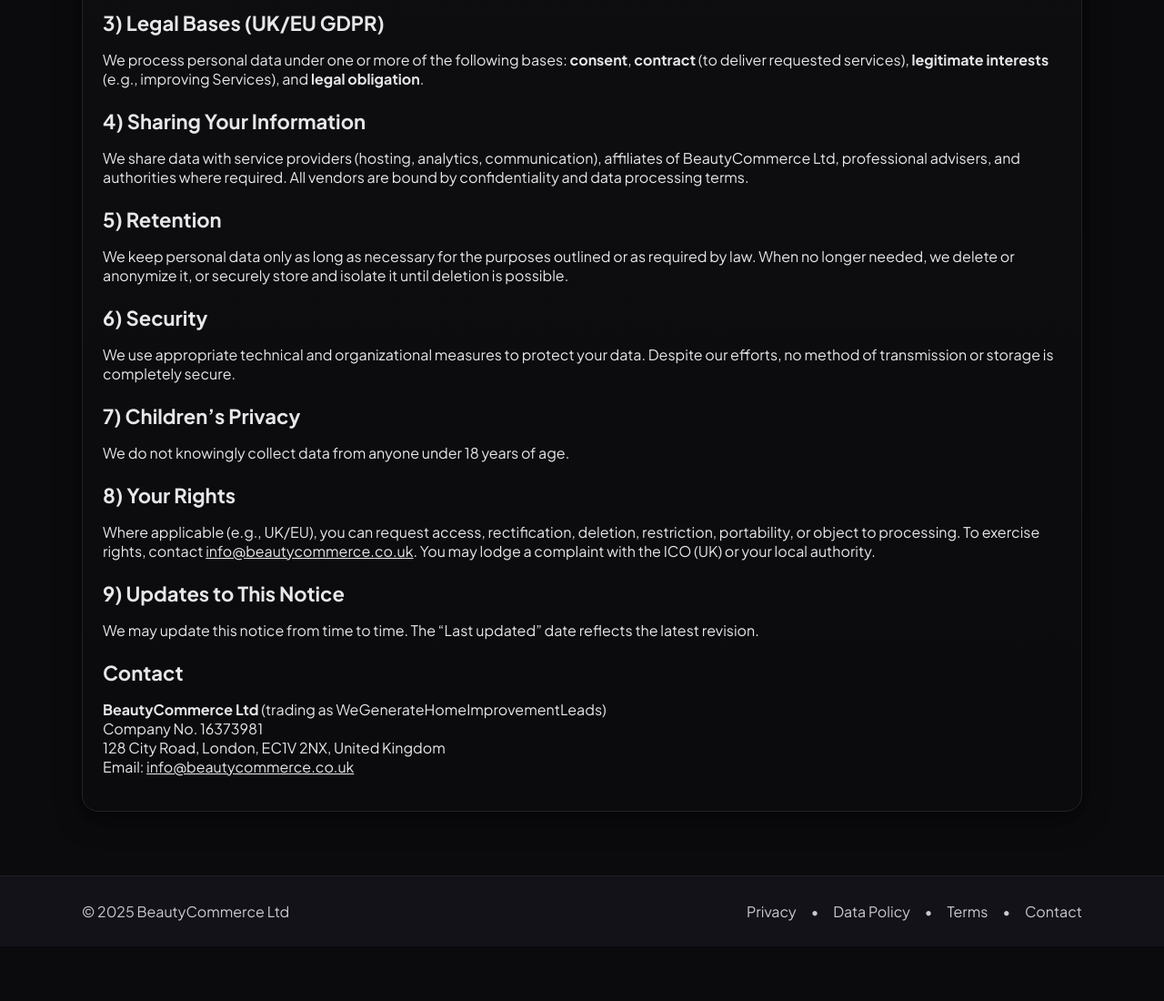
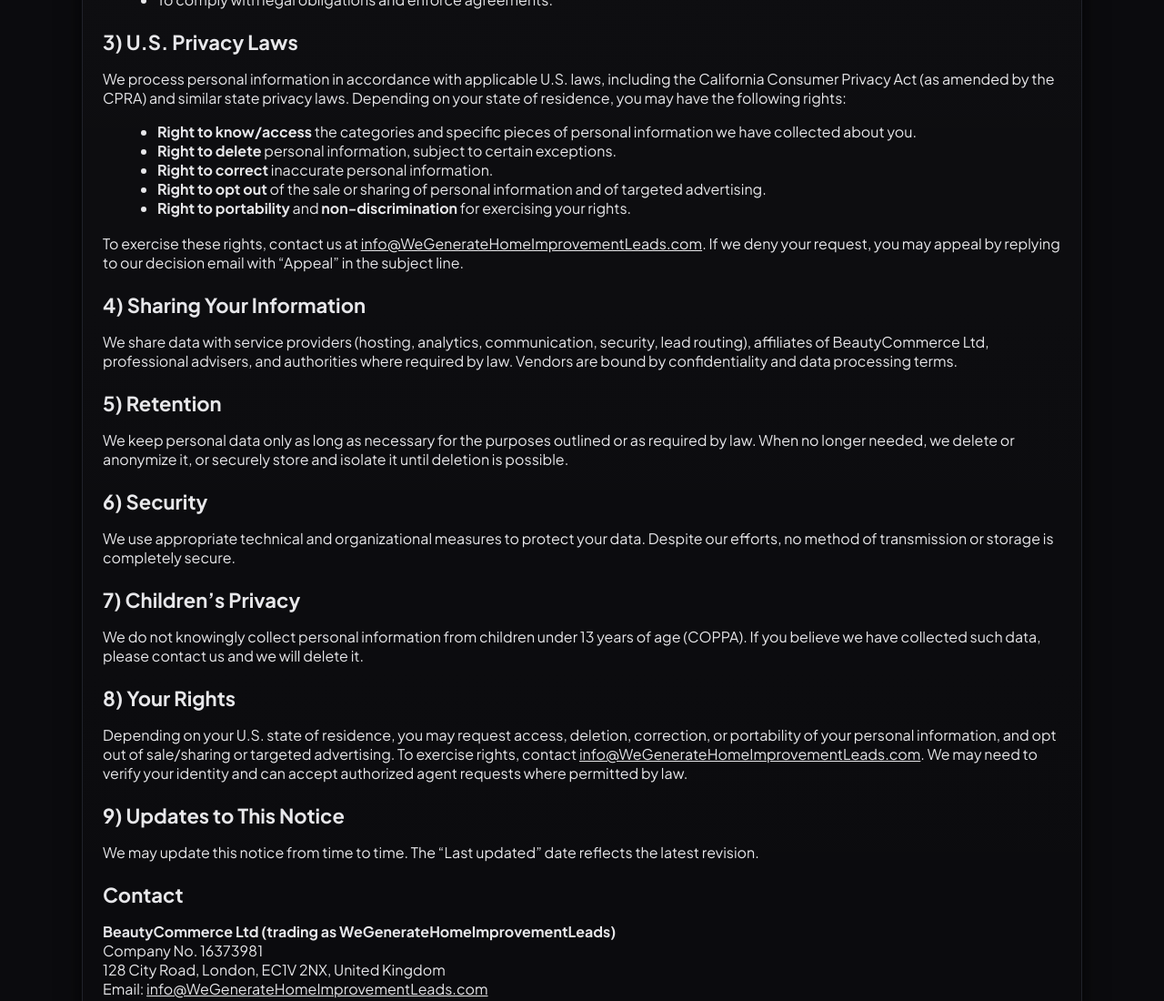
Before and after one commit to Yolandabelfort/Leadgeneration-website-, a plain HTML site: page privacy.html in a window 1280 px wide. Shown: the part 1060-2160 px from the top of the page at 91% size. Before the commit the page ends 2100 px from the top, so only its background shows below. Drawn offline with Linux system fonts and the light colour scheme.

Commit message:
Update privacy.html

```diff
--- a/privacy.html
+++ b/privacy.html
@@ -68,8 +68,8 @@
   <!-- DOCUMENT -->
   <section class="doc">
     <div class="container card">
-      <p>This privacy notice for <strong>BeautyCommerce Ltd</strong> (trading as <strong>WeGenerateHomeImprovementLeads</strong>) (“we”, “us”, or “our”) explains how and why we collect, store, use, and share (“process”) your personal information when you use our services (“Services”), such as when you visit <strong>https://WeGenerateHomeImprovementLeads.com</strong> or engage with us in sales, marketing, or events.</p>
-      <p>Questions? Contact <a href="mailto:info@beautycommerce.co.uk" style="text-decoration:underline">info@beautycommerce.co.uk</a>. If you do not agree with this notice, please do not use the Services.</p>
+      <p>This privacy notice for <strong>BeautyCommerce Ltd (trading as WeGenerateHomeImprovementLeads)</strong> (“we”, “us”, or “our”) explains how and why we collect, store, use, and share (“process”) your personal information when you use our services (“Services”), such as when you visit <strong>https://WeGenerateHomeImprovementLeads.com</strong> or engage with us in sales, marketing, or events.</p>
+      <p>Questions? Contact <a href="mailto:info@WeGenerateHomeImprovementLeads.com" style="text-decoration:underline">info@WeGenerateHomeImprovementLeads.com</a>. If you do not agree with this notice, please do not use the Services.</p>
 
       <h2>Summary of Key Points</h2>
       <ul>
@@ -78,7 +78,7 @@
         <li><strong>Why we process:</strong> to operate and improve the Services, communicate with you, prevent fraud/security issues, and comply with law.</li>
         <li><strong>Sharing:</strong> with trusted service providers/affiliates under contracts, or when required by law or during business transfers.</li>
         <li><strong>Security:</strong> administrative, organizational, and technical safeguards are in place, but no system is 100% secure.</li>
-        <li><strong>Your rights:</strong> depending on your location, access, rectification, deletion, restriction, objection, and portability.</li>
+        <li><strong>Your rights (U.S.):</strong> depending on your state (e.g., CA, VA, CO, CT, UT), you may have rights to access, delete, correct, obtain a copy of your data, and opt out of sale/sharing or targeted advertising.</li>
       </ul>
 
       <h2>1) Information We Collect</h2>
@@ -96,11 +96,19 @@
         <li>To comply with legal obligations and enforce agreements.</li>
       </ul>
 
-      <h2>3) Legal Bases (UK/EU GDPR)</h2>
-      <p>We process personal data under one or more of the following bases: <strong>consent</strong>, <strong>contract</strong> (to deliver requested services), <strong>legitimate interests</strong> (e.g., improving Services), and <strong>legal obligation</strong>.</p>
+      <h2>3) U.S. Privacy Laws</h2>
+      <p>We process personal information in accordance with applicable U.S. laws, including the California Consumer Privacy Act (as amended by the CPRA) and similar state privacy laws. Depending on your state of residence, you may have the following rights:</p>
+      <ul>
+        <li><strong>Right to know/access</strong> the categories and specific pieces of personal information we have collected about you.</li>
+        <li><strong>Right to delete</strong> personal information, subject to certain exceptions.</li>
+        <li><strong>Right to correct</strong> inaccurate personal information.</li>
+        <li><strong>Right to opt out</strong> of the sale or sharing of personal information and of targeted advertising.</li>
+        <li><strong>Right to portability</strong> and <strong>non-discrimination</strong> for exercising your rights.</li>
+      </ul>
+      <p>To exercise these rights, contact us at <a href="mailto:info@WeGenerateHomeImprovementLeads.com" style="text-decoration:underline">info@WeGenerateHomeImprovementLeads.com</a>. If we deny your request, you may appeal by replying to our decision email with “Appeal” in the subject line.</p>
 
       <h2>4) Sharing Your Information</h2>
-      <p>We share data with service providers (hosting, analytics, communication), affiliates of BeautyCommerce Ltd, professional advisers, and authorities where required. All vendors are bound by confidentiality and data processing terms.</p>
+      <p>We share data with service providers (hosting, analytics, communication, security, lead routing), affiliates of BeautyCommerce Ltd, professional advisers, and authorities where required by law. Vendors are bound by confidentiality and data processing terms.</p>
 
       <h2>5) Retention</h2>
       <p>We keep personal data only as long as necessary for the purposes outlined or as required by law. When no longer needed, we delete or anonymize it, or securely store and isolate it until deletion is possible.</p>
@@ -109,19 +117,19 @@
       <p>We use appropriate technical and organizational measures to protect your data. Despite our efforts, no method of transmission or storage is completely secure.</p>
 
       <h2>7) Children’s Privacy</h2>
-      <p>We do not knowingly collect data from anyone under 18 years of age.</p>
+      <p>We do not knowingly collect personal information from children under 13 years of age (COPPA). If you believe we have collected such data, please contact us and we will delete it.</p>
 
       <h2>8) Your Rights</h2>
-      <p>Where applicable (e.g., UK/EU), you can request access, rectification, deletion, restriction, portability, or object to processing. To exercise rights, contact <a href="mailto:info@beautycommerce.co.uk" style="text-decoration:underline">info@beautycommerce.co.uk</a>. You may lodge a complaint with the ICO (UK) or your local authority.</p>
+      <p>Depending on your U.S. state of residence, you may request access, deletion, correction, or portability of your personal information, and opt out of sale/sharing or targeted advertising. To exercise rights, contact <a href="mailto:info@WeGenerateHomeImprovementLeads.com" style="text-decoration:underline">info@WeGenerateHomeImprovementLeads.com</a>. We may need to verify your identity and can accept authorized agent requests where permitted by law.</p>
 
       <h2>9) Updates to This Notice</h2>
       <p>We may update this notice from time to time. The “Last updated” date reflects the latest revision.</p>
 
       <h2>Contact</h2>
-      <p><strong>BeautyCommerce Ltd</strong> (trading as WeGenerateHomeImprovementLeads)<br>
+      <p><strong>BeautyCommerce Ltd (trading as WeGenerateHomeImprovementLeads)</strong><br>
         Company No. 16373981<br>
         128 City Road, London, EC1V 2NX, United Kingdom<br>
-        Email: <a href="mailto:info@beautycommerce.co.uk" style="text-decoration:underline">info@beautycommerce.co.uk</a></p>
+        Email: <a href="mailto:info@WeGenerateHomeImprovementLeads.com" style="text-decoration:underline">info@WeGenerateHomeImprovementLeads.com</a></p>
     </div>
   </section>
 
```
